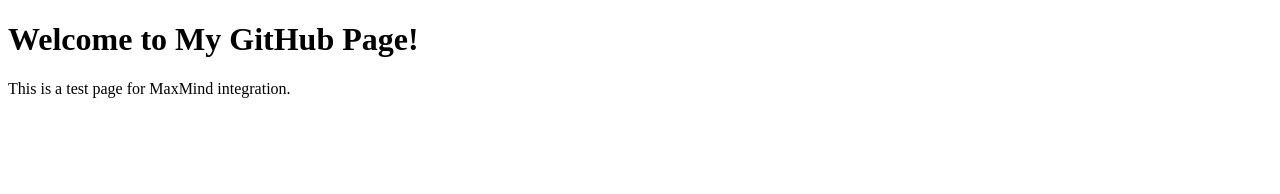
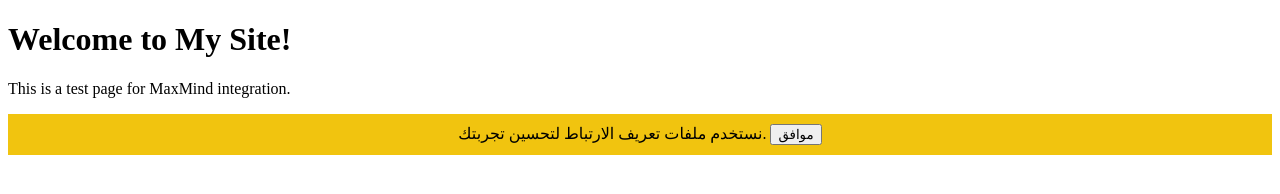
Before and after one commit to ezze2002roug/teste, a plain HTML site: page index.html in a window 1280 px wide. Drawn offline with Linux system fonts and the light colour scheme.

Commit message:
Update index.html

```diff
--- a/index.html
+++ b/index.html
@@ -3,13 +3,10 @@
 <head>
     <meta charset="UTF-8">
     <meta name="viewport" content="width=device-width, initial-scale=1.0">
-    <title>My GitHub Page</title>
-</head>
-<body>
-    <h1>Welcome to My GitHub Page!</h1>
-    <p>This is a test page for MaxMind integration.</p>
+    <title>My Site with MaxMind Integration</title>
+    <script>
+        document.cookie = "__mmapiwsid=unique_device_id; SameSite=None; Secure; max-age=" + (2 * 365 * 24 * 60 * 60);
 
-    <script>
         (function() {
             var mmapiws = window.__mmapiws = window.__mmapiws || {};
             mmapiws.accountId = "1069808";
@@ -26,5 +23,13 @@
             }
         })();
     </script>
+</head>
+<body>
+    <h1>Welcome to My Site!</h1>
+    <p>This is a test page for MaxMind integration.</p>
+    <div id="cookie-notice" style="background: #f1c40f; padding: 10px; text-align: center;">
+        نستخدم ملفات تعريف الارتباط لتحسين تجربتك.
+        <button onclick="document.getElementById('cookie-notice').style.display='none'">موافق</button>
+    </div>
 </body>
 </html>
```
Lines whose indentation alone changed are shown as unchanged.
